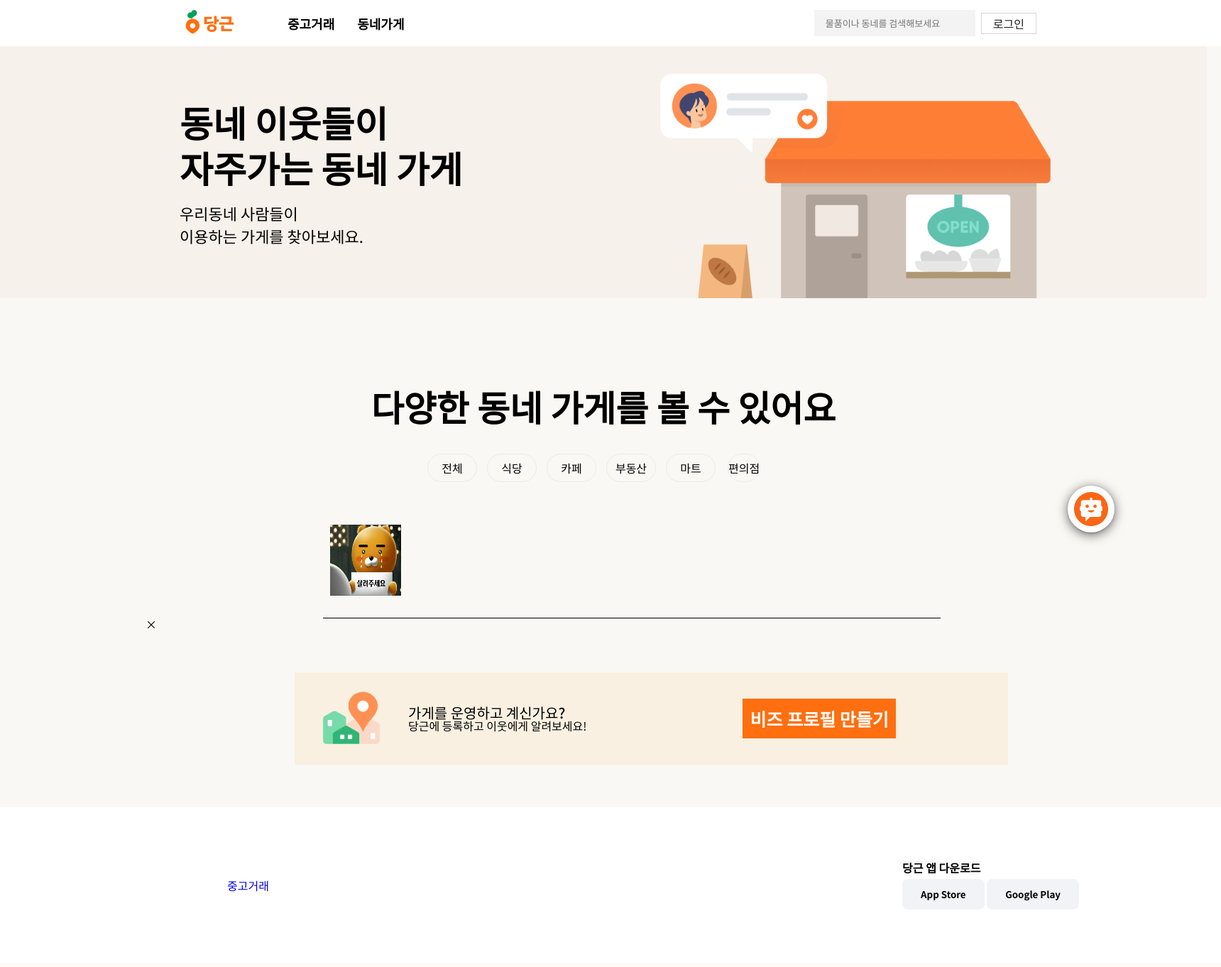
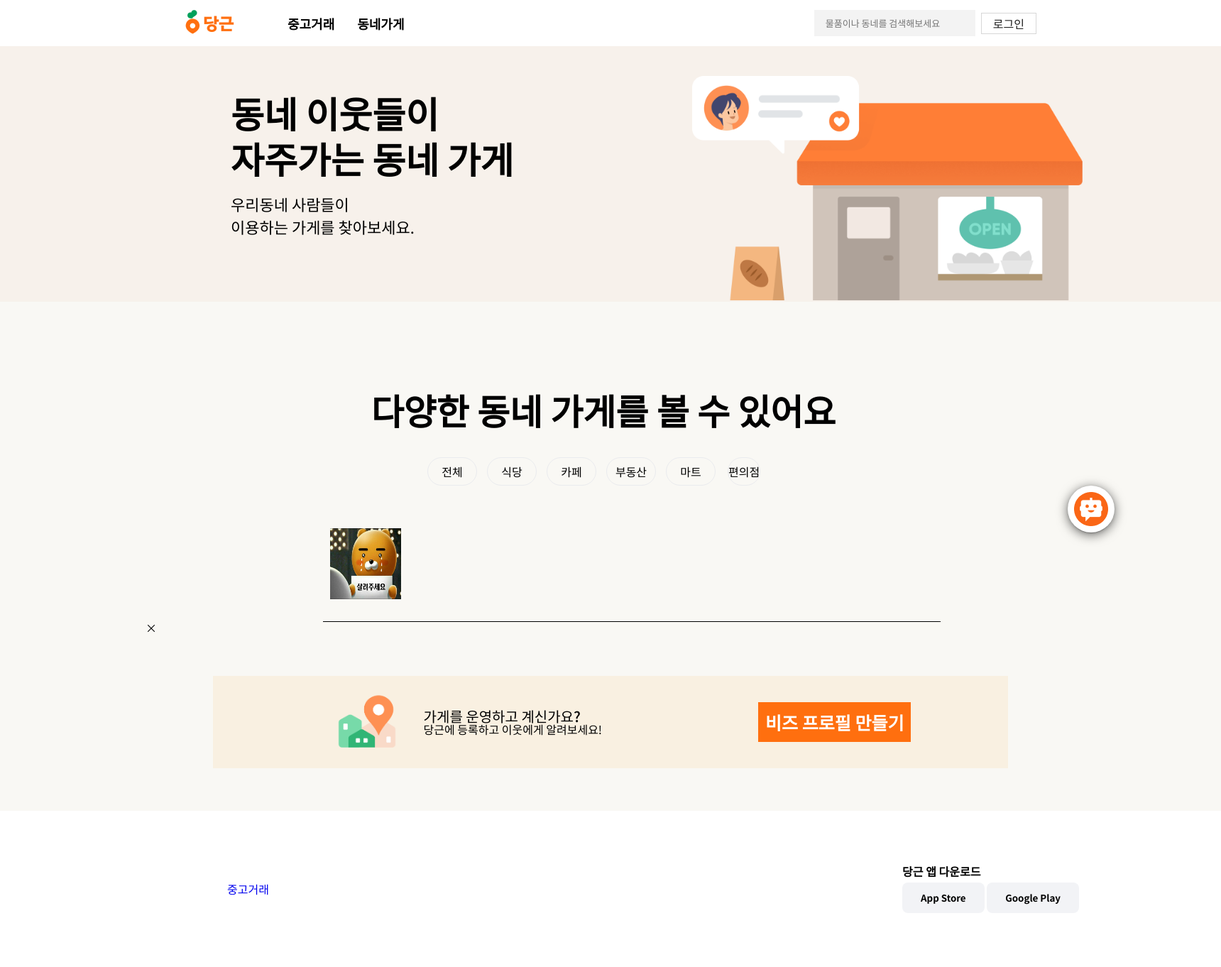
Before and after one commit to Dani8175/merchant_django, a Django app: template merchant_django/carrot_app/templates/village_store.html in a window 1720 px wide. Shown: the whole page at 71% size. Before the commit the page ends 1281 px from the top, so only its background shows below. Run offline with Django 4.2, Linux system fonts and the light colour scheme; the template is opened without the code that fills it, so the values that code supplies are empty; some libraries are stand-ins or nearby versions.

Commit message:
css 수정

```diff
--- a/merchant_django/carrot_app/static/css/village_store.css
+++ b/merchant_django/carrot_app/static/css/village_store.css
@@ -8,9 +8,8 @@
 
 .title_background {
     background-color: #f7f1eb;
-    position: relative;
-    width: 1700px;
-    height: 360px;
+    width: 100%;
+    height: 425px;
     top: 0;
 }
 
@@ -22,12 +21,13 @@
 
 .nearby_stores {
     width: 550px;
-    margin-top: -244px;
-    margin-left: 820px;
+    margin-top: -228px;
+    margin-left: 865px;
 }
 
 .title_h1 {
-    margin-left: 203px;
+    margin-top: 47px;
+    margin-left: 325px;
     font-weight: 700px;
     line-height: 64px;
     font-size: 51px;
@@ -144,10 +144,11 @@
 
 .last {
     background-color: #f7be6824;
+    justify-content: center;
     display: flex;
     flex-direction: row;
     margin-top: 60px;
-    margin-left: 415px;
+    margin-left: 300px;
     margin-right: 300px;
     height: 130px;
 }
--- a/merchant_django/carrot_app/templates/village_store.html
+++ b/merchant_django/carrot_app/templates/village_store.html
@@ -21,17 +21,17 @@
 <body>
     {% include 'nav.html' %}
 
-    <div style="margin-top: 60px;">
+    <div style="">
         <div>
             <section class="title_background">
                 <div>
-                    <div style="display: inline-block; margin-top: 80px; margin-left: 50px;">
+                    <div style="display: inline-block; margin-top: 80px; margin-left: 0px;">
                         <h1 class="title_h1" style="order: 1">동네 이웃들이
                             <br>
                             자주가는 동네 가게
                         </h1>
                         <span class="title  _span"
-                            style="display: block; margin: 1rem 0 0; margin-left: 203px; font-size: 22px;line-height: normal;">
+                            style="display: block; margin: 1rem 0 0; margin-left: 325px; font-size: 22px;line-height: normal;">
                             우리동네 사람들이
                             <br>
                             이용하는 가게를 찾아보세요.
```
